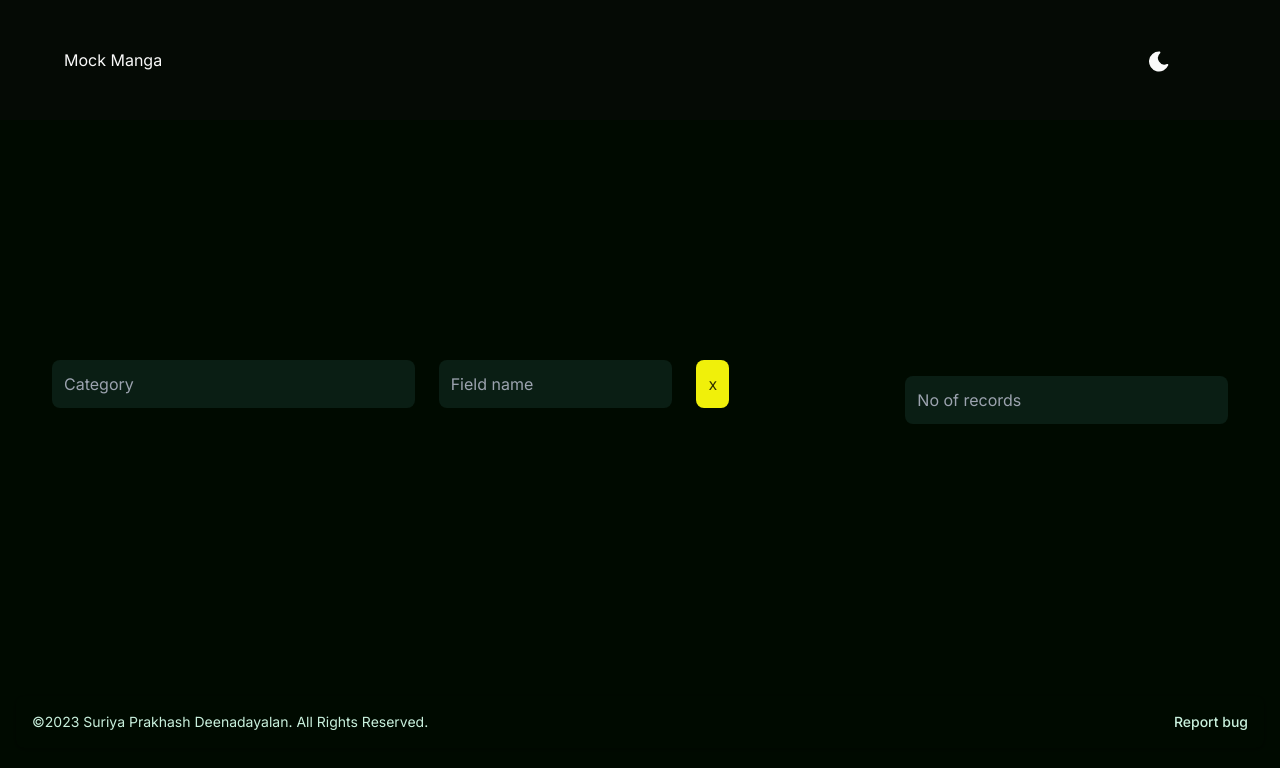
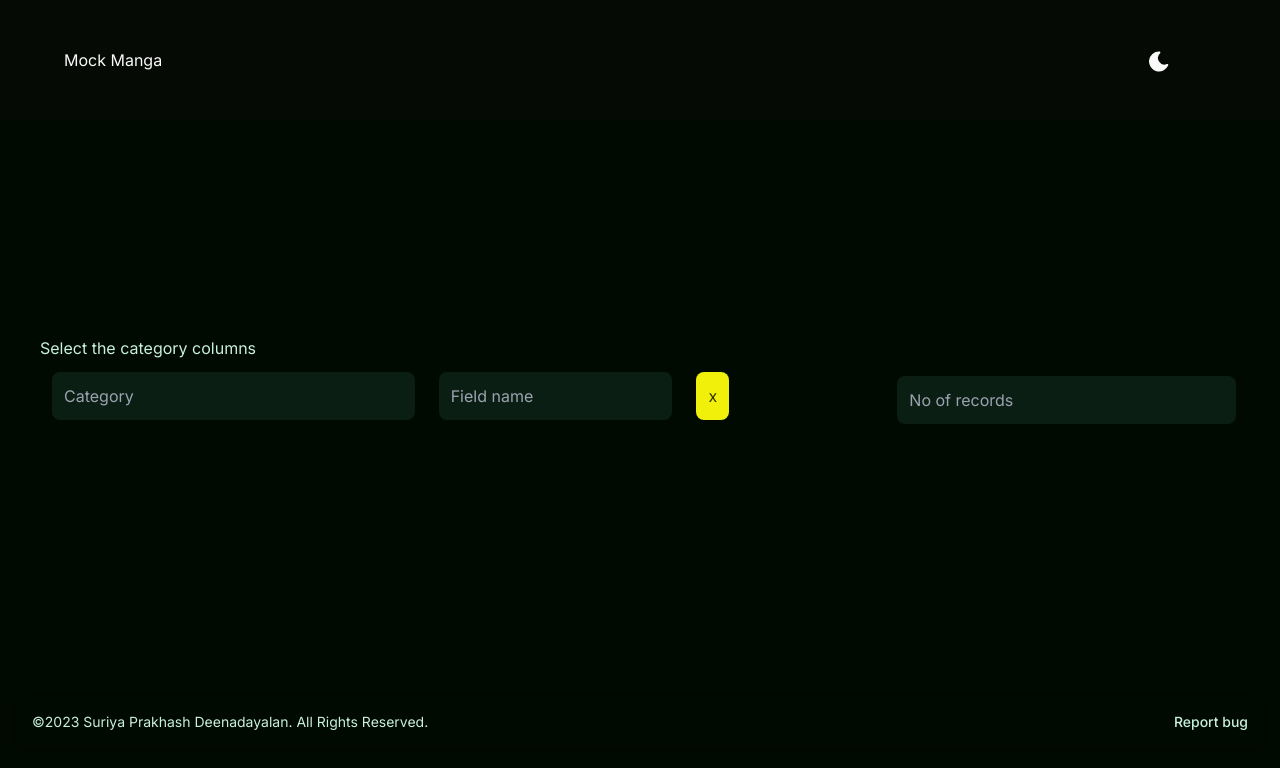
Before and after one commit to suriyaprakhash/mockmanga, a Next.js app: page / in a window 1280 px wide. Both pictures are taken after a click on the button "Get Started". Shown: the top 768 px of the page. Built offline with nearby package versions, Linux system fonts and the light colour scheme.

Commit message:
added text header column

```diff
--- a/src/app/components/hero.tsx
+++ b/src/app/components/hero.tsx
@@ -119,6 +119,7 @@ function Hero() {
         <div className="grid grid-cols-3 items-center sm:min-h-[70vh]">
           <section className="col-span-3 p-5 sm:col-span-2">
             <div className="p-5">
+              <div className="">Select the category columns</div>
               {selectedCategories.map((selectedCategory: SelectedCategory, index: number) =>
                 <div key={selectedCategory.name} className="grid grid-cols-6">
                   <div className="p-3 col-span-6 sm:col-span-3">
@@ -151,7 +152,8 @@ function Hero() {
           <section className=" col-span-3 p-5  sm:col-span-1">
             {selectedCategories.length > 0 &&
               <div className="p-5 grid grid-cols-2 gap-6">
-                <div className="p-3 col-span-2" key={'param'}>
+                {/* <div className="sm:pl-4 col-span-2">Enter the no. of records to generate</div> */}
+                <div className="p-1 col-span-2" key={'param'}>
                   <Input placeholder="No of records" type="number" initialValue={parameters.count} inputParentCallback={noOfRecords} />
                 </div>
                 {selectedCategoriesValid &&
```
